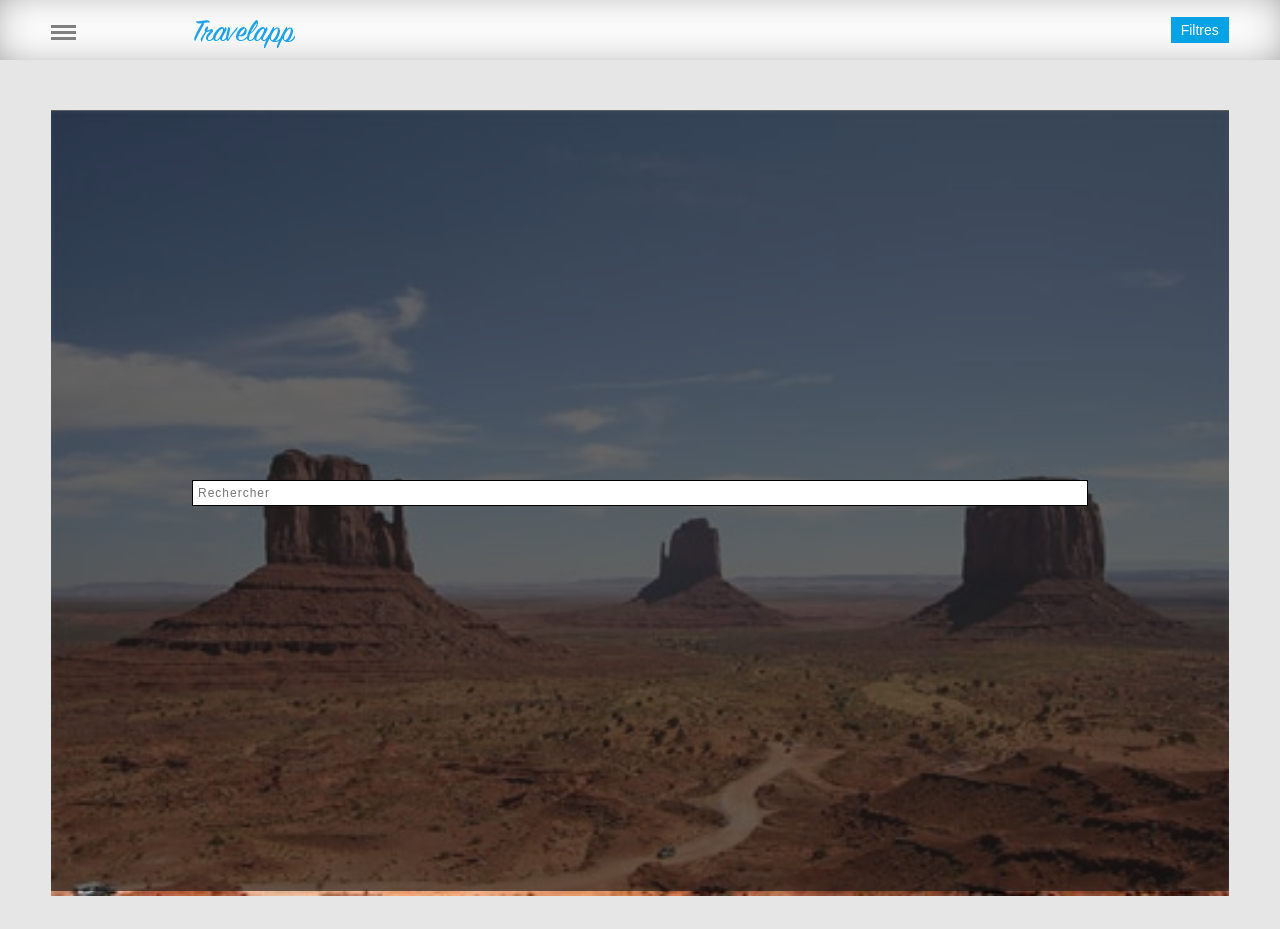
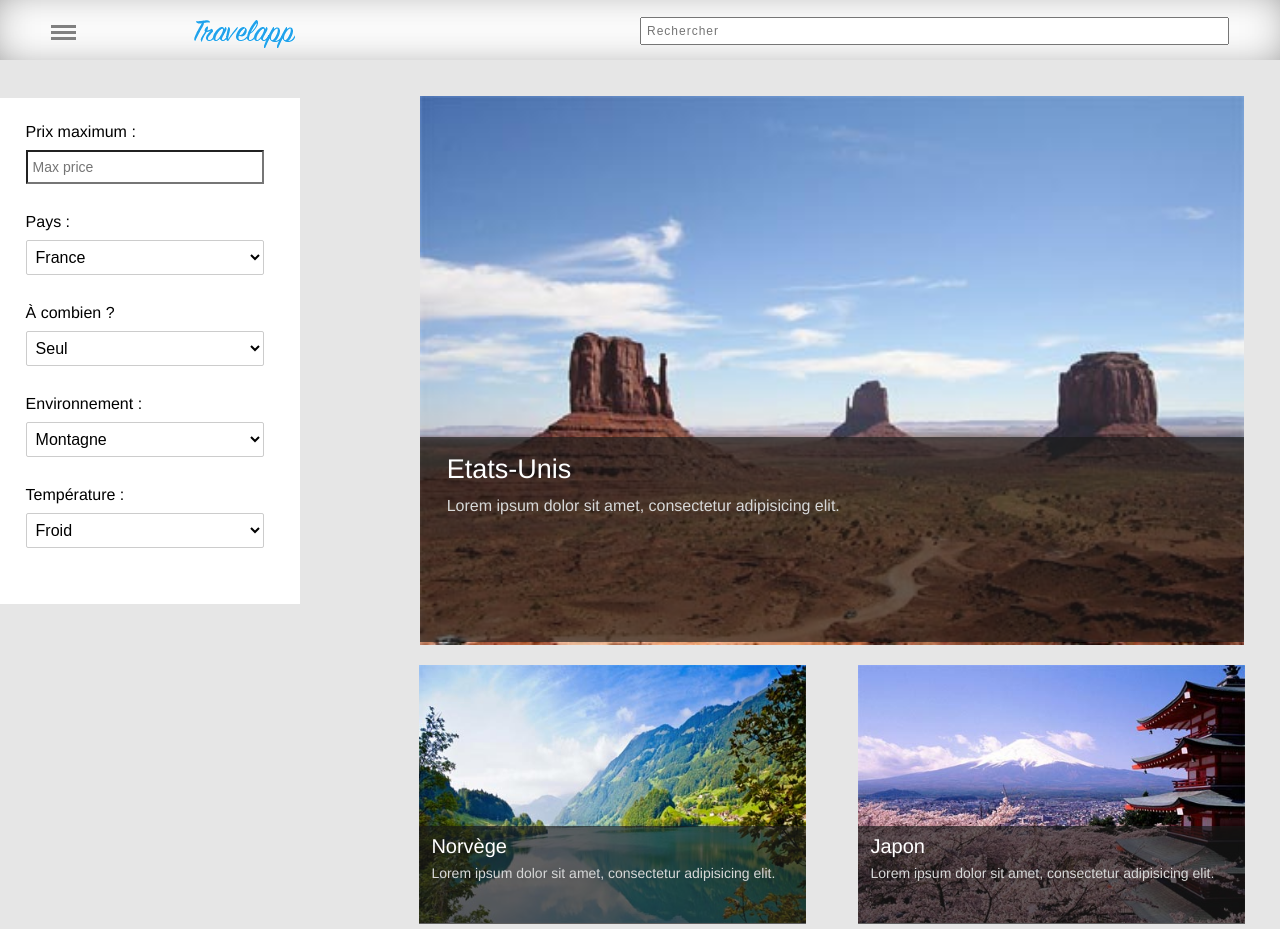
Before and after one commit to Chibibunker/Mobile-First, a website: page index.html in a window 1280 px wide. Shown: the top 929 px of the page. Drawn offline with nearby package versions, Linux system fonts and the light colour scheme; files that its build step writes are made by us from their sources.

Commit message:
fix erreur etourderie

```diff
--- a/styles/sass/styles.scss
+++ b/styles/sass/styles.scss
@@ -9,3 +9,13 @@
 
 /* mobile */
 @import "mobile";
+
+/* tablette */
+@media screen and (min-width: 700px) {
+    @import "tablett";
+}
+
+/* desktop */
+@media screen and (min-width: 1024px) {
+    @import "desktop";
+}
```
